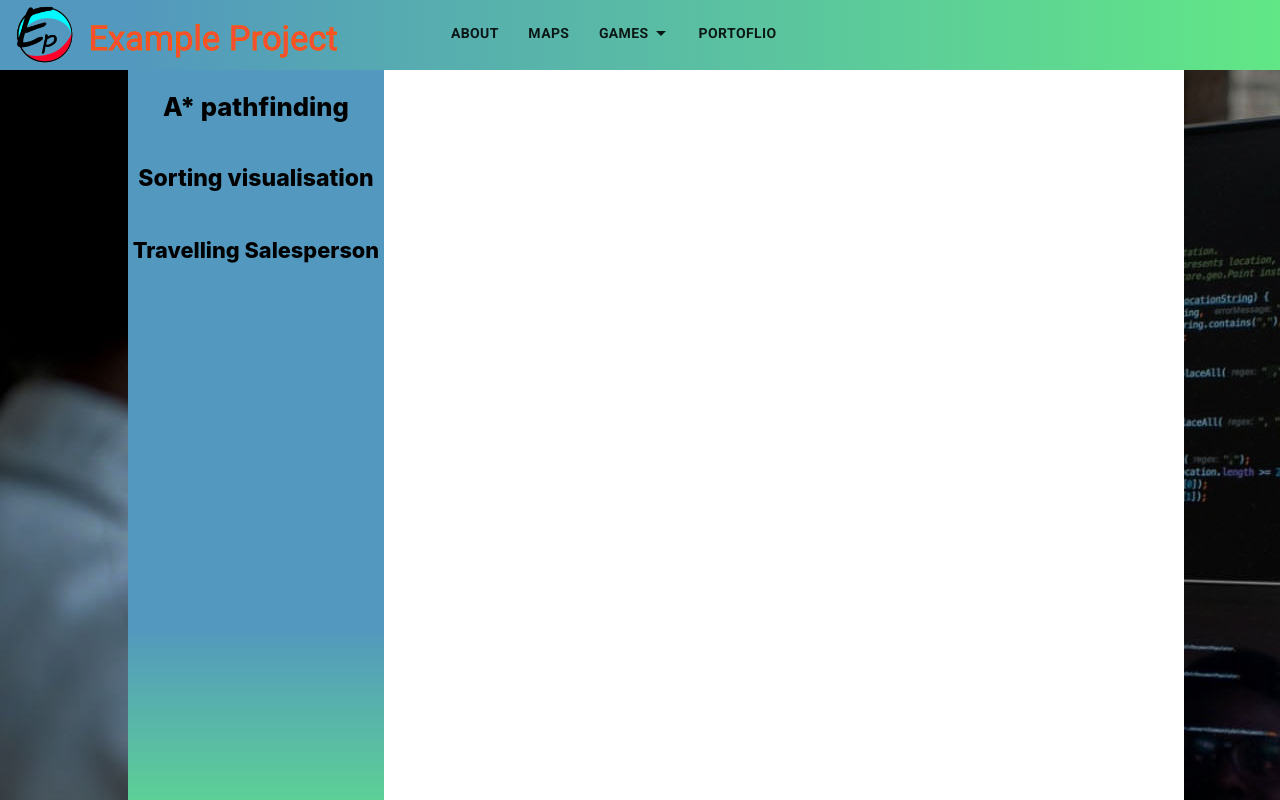
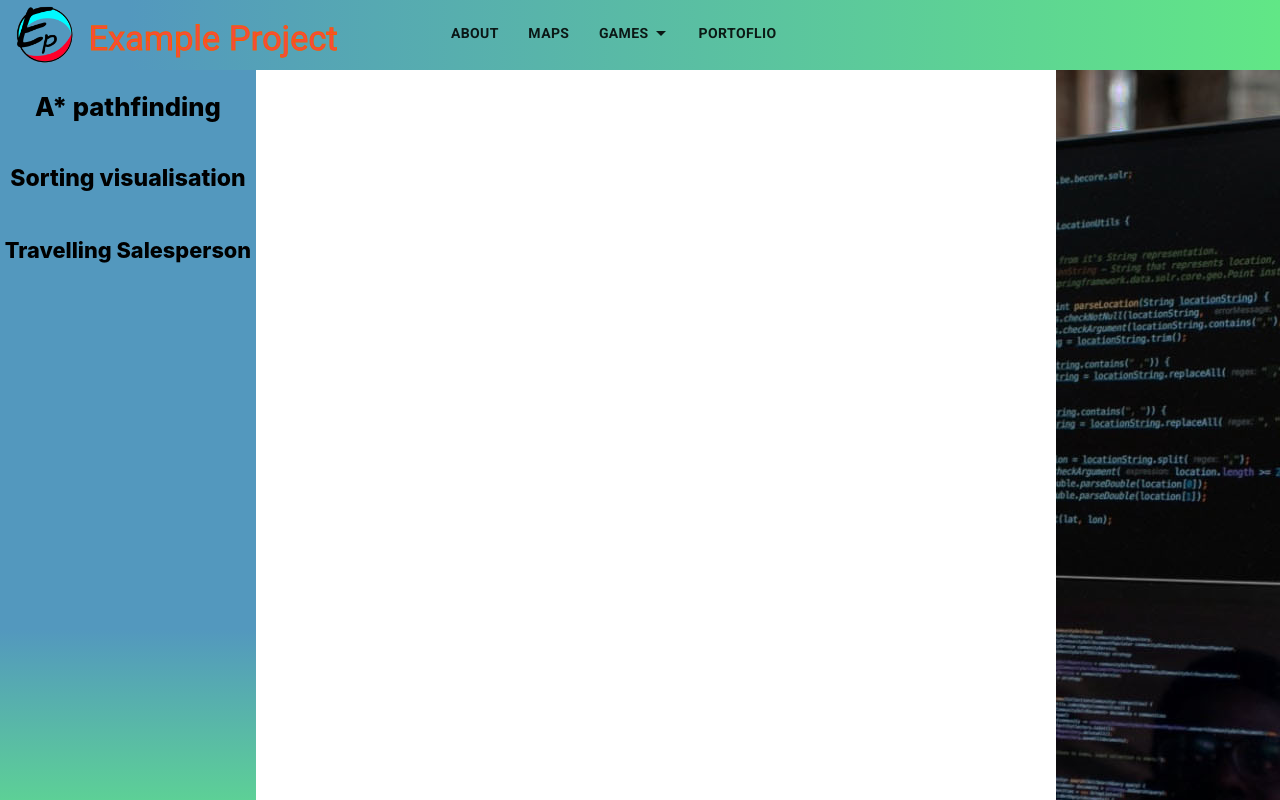
Before and after one commit to danik33/example-project, a React (Create React App) app: page /algorithms in a window 1280 px wide. Built offline with nearby package versions, Linux system fonts and the light colour scheme.

Commit message:
Fixed design mess on algoritms page

```diff
--- a/src/Algorithms/Algorithms.js
+++ b/src/Algorithms/Algorithms.js
@@ -29,7 +29,7 @@ class listItem {
 
 function resize(){
     const placeholder = document.getElementsByClassName("placeholder")[0];
-    if(window.innerWidth < 1145)
+    if(window.innerWidth < 1290)
     {
         placeholder.style.width = "0px";
     }
--- a/src/Algorithms/Algorithms.scss
+++ b/src/Algorithms/Algorithms.scss
@@ -10,8 +10,8 @@
     background-image: linear-gradient(0deg, #61E786, #5398BE 30%  );
     width: max(20%, 180px);
     height: 100%;
-
-    overflow-y: hidden;
+    z-index: 1;
+    overflow: auto;
 
 
 }
@@ -19,23 +19,18 @@
 
 
 
-.placeholder
-{
-    width: 10%;
-    height: 100%;
 
-}
 .page
 {
     width: 100%;
     height: 100%;
-    white-space: nowrap;
 
 
 }
 .page *
 {
-    display: inline-block;
+    float:left;
+    white-space: nowrap;
 }
 
 .wrapper
@@ -81,3 +76,17 @@
 {
     position: absolute;
 }
+
+.underList
+{
+    float:left;
+    padding-top: 0px;
+    box-sizing: inherit;
+    height: 100%;
+}
+
+.placeholder
+{
+    height: 100%;
+
+}
--- a/src/Konva/KonvaStyles.scss
+++ b/src/Konva/KonvaStyles.scss
@@ -1,4 +1,5 @@
 .konvacanvas
 {
-    position: absolute;
+    float:right;
+
 }
--- a/src/Konva/Sorting.js
+++ b/src/Konva/Sorting.js
@@ -6,7 +6,7 @@ import { Layer, Rect, Stage } from 'react-konva';
 
 
 const DEFAULT_ARRAY_SIZE = 20;
-const DEFAULT_MIN = 0, DEFAULT_MAX = 1000;
+const DEFAULT_MIN = 30, DEFAULT_MAX = 1000;
 
 function rand(min, max)
 {
@@ -153,6 +153,7 @@ function Sorting(props)
 
 
     return (
+
         <div className="konvacanvas">
             <Stage
                 width={props.width}
@@ -160,19 +161,14 @@ function Sorting(props)
             >
                 <Layer>
 
-                    <Rect
-                    x={0}
-                    y={0}
-                    width={props.width}
-                    height={props.height}
-                    stroke="black"
-                    />
+
                     <Rect
                         x={0}
-                        y={offSetTop}
-                        height={props.height-offSetTop-offSetBottom}
+                        y={0}
+                        height={props.height}
                         width={props.width}
-                        stroke="red"
+                        stroke="black"
+                        strokeWidth={3}
                         onClick={clickHandle}
                         />
                     {
@@ -182,7 +178,7 @@ function Sorting(props)
                                 ref={setRectRefs}
                                 key={e.key}
 
-                                x={((props.width+1-(arrSize-1) * interval)/arrSize)*index + interval*index}
+                                x={((props.width-3-(arrSize-1) * interval)/arrSize)*index + interval*index}
                                 y={calcY(e.value)}
                                 value={e.value}
                                 width={(props.width/(arrSize) - interval)}
```
Lines whose indentation alone changed are shown as unchanged.
